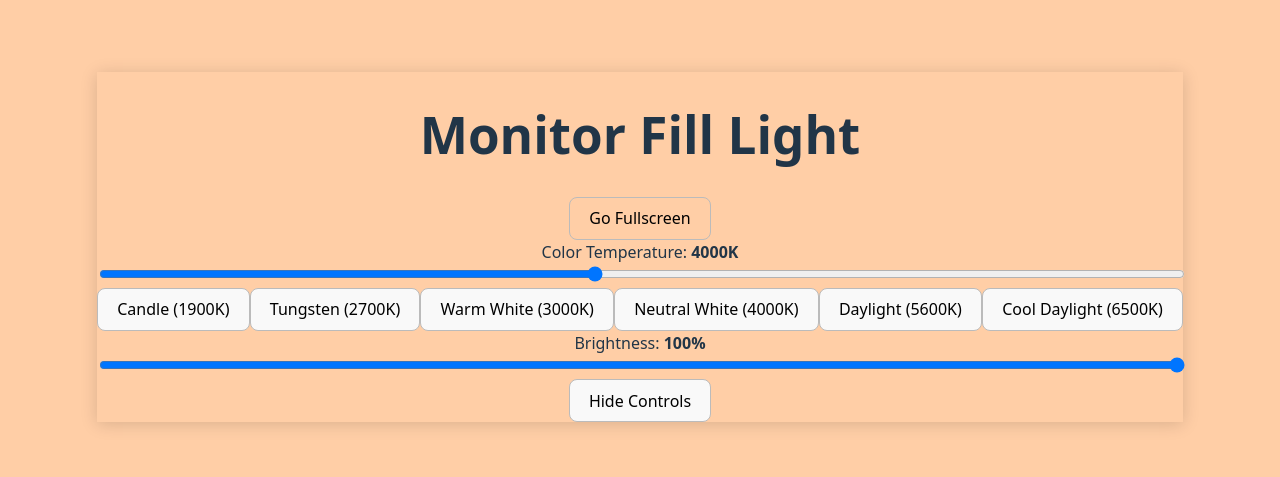
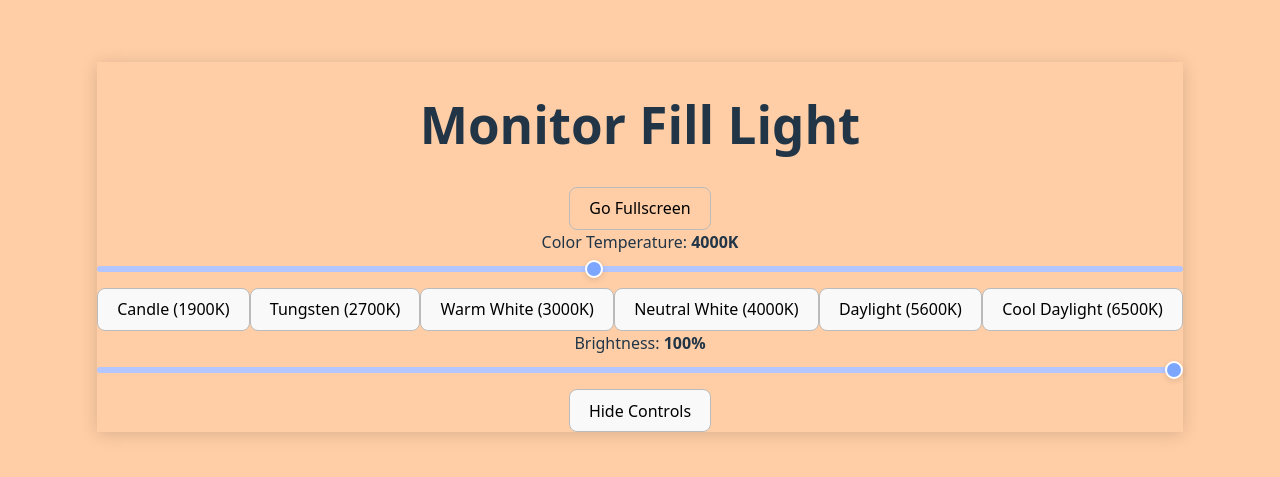
Before and after one commit to maple-buice/MonitorFillLight, a React (Vite) app: page / in a window 1280 px wide. Shown: the part 153-630 px from the top of the page. Built offline with nearby package versions, Linux system fonts and the light colour scheme.

Commit message:
Fix slider styling and remove legacy CSS that caused linter errors

```diff
--- a/src/App.css
+++ b/src/App.css
@@ -38,8 +38,75 @@
   pointer-events: none;
 }
 
-input[type="range"] {
+.fill-slider {
   width: 100%;
+  margin: 12px 0 16px 0;
+  background: transparent;
+  appearance: none;
+  height: 6px;
+  border-radius: 4px;
+  outline: none;
+}
+.fill-slider::-webkit-slider-runnable-track {
+  height: 6px;
+  background: #b3c6ff;
+  border-radius: 4px;
+}
+.fill-slider::-webkit-slider-thumb {
+  appearance: none;
+  width: 18px;
+  height: 18px;
+  border-radius: 50%;
+  background: #7da6ff;
+  border: 2px solid #fff;
+  box-shadow: 0 2px 6px rgba(0,0,0,0.12);
+  cursor: pointer;
+  margin-top: -6px;
+  transition: background 0.2s;
+}
+.fill-slider:focus::-webkit-slider-thumb {
+  background: #4d7cff;
+}
+.fill-slider::-moz-range-thumb {
+  width: 18px;
+  height: 18px;
+  border-radius: 50%;
+  background: #7da6ff;
+  border: 2px solid #fff;
+  box-shadow: 0 2px 6px rgba(0,0,0,0.12);
+  cursor: pointer;
+  transition: background 0.2s;
+}
+.fill-slider:focus::-moz-range-thumb {
+  background: #4d7cff;
+}
+.fill-slider::-ms-thumb {
+  width: 18px;
+  height: 18px;
+  border-radius: 50%;
+  background: #7da6ff;
+  border: 2px solid #fff;
+  box-shadow: 0 2px 6px rgba(0,0,0,0.12);
+  cursor: pointer;
+  transition: background 0.2s;
+}
+.fill-slider:focus::-ms-thumb {
+  background: #4d7cff;
+}
+.fill-slider::-ms-fill-lower {
+  background: #b3c6ff;
+  border-radius: 4px;
+}
+.fill-slider::-ms-fill-upper {
+  background: #b3c6ff;
+  border-radius: 4px;
+}
+.fill-slider:focus {
+  outline: none;
+}
+input[type=range] {
+  box-shadow: none;
+  border: none;
 }
 
 button {
@@ -125,8 +192,3 @@ button:hover {
   transform: translate(-50%, -50%) scale(0.95);
   pointer-events: none;
 }
-
-/* Remove legacy styles */
-.logo, .logo:hover, .logo.react:hover, @keyframes logo-spin, @media (prefers-reduced-motion: no-preference), .card, .read-the-docs {
-  display: none !important;
-}
```
